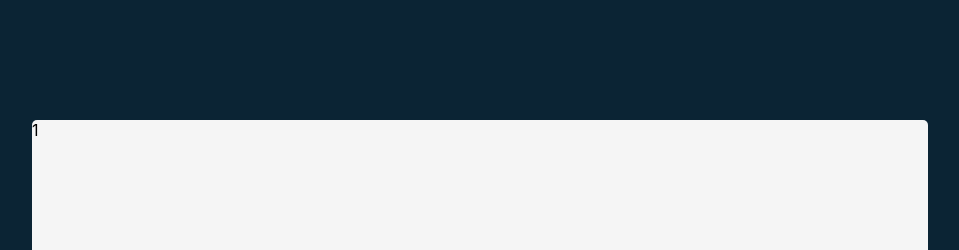
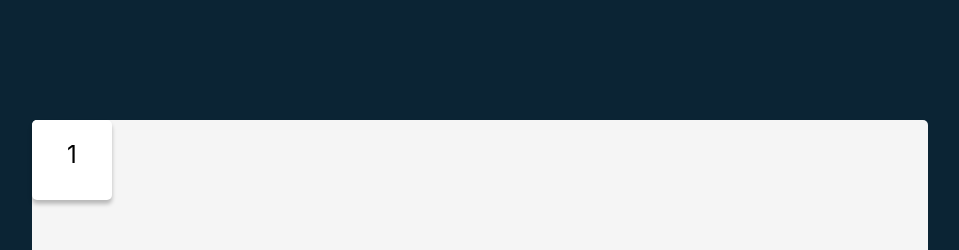
Before and after one commit to mb-dir/freeCodeCamp-tutorials, a React (Create React App) app in the folder fcc-tenzies/: page / in a window 1280 px wide. Shown: the top 250 px of the page, without its empty margins (160-1119 px from the left). Built offline with nearby package versions, Linux system fonts and the light colour scheme.

Commit message:
Styles related with Die

```diff
--- a/fcc-tenzies/src/index.css
+++ b/fcc-tenzies/src/index.css
@@ -1,3 +1,6 @@
+* {
+  box-sizing: border-box;
+}
 body {
   margin: 0;
   font-family: -apple-system, BlinkMacSystemFont, 'Segoe UI', 'Roboto', 'Oxygen',
@@ -10,6 +13,7 @@ body {
   display: flex;
   justify-content: center;
   align-items: center;
+  text-align: center;
 }
 
 code {
@@ -28,3 +32,12 @@ code {
     height: 70vh;
   }
 }
+.die {
+  width: 80px;
+  height: 80px;
+  background-color: #fff;
+  border-radius: 5px;
+  box-shadow: 0px 4px 4px 0px #00000040;
+  font-size: 24px;
+  padding: 20px;
+}
```
